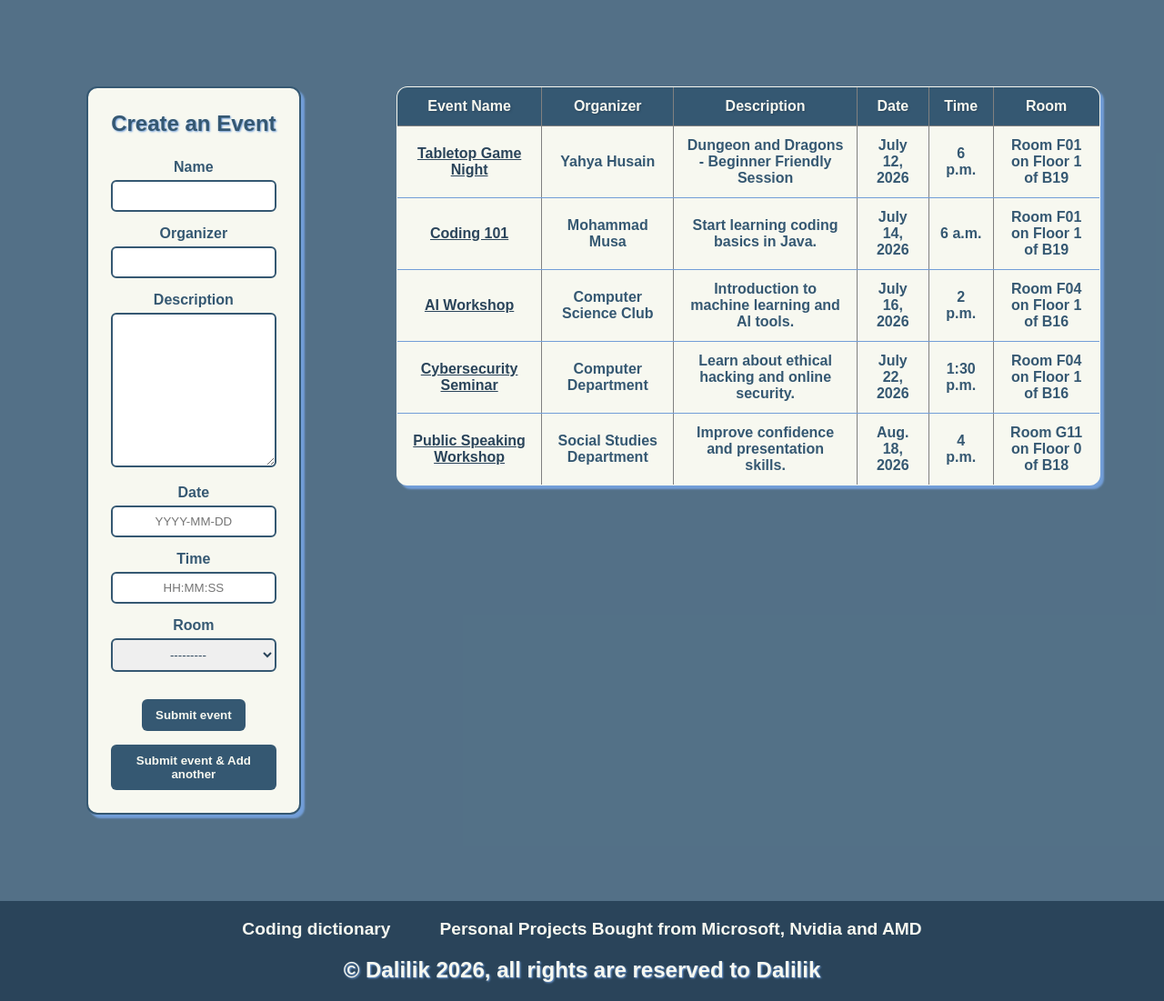
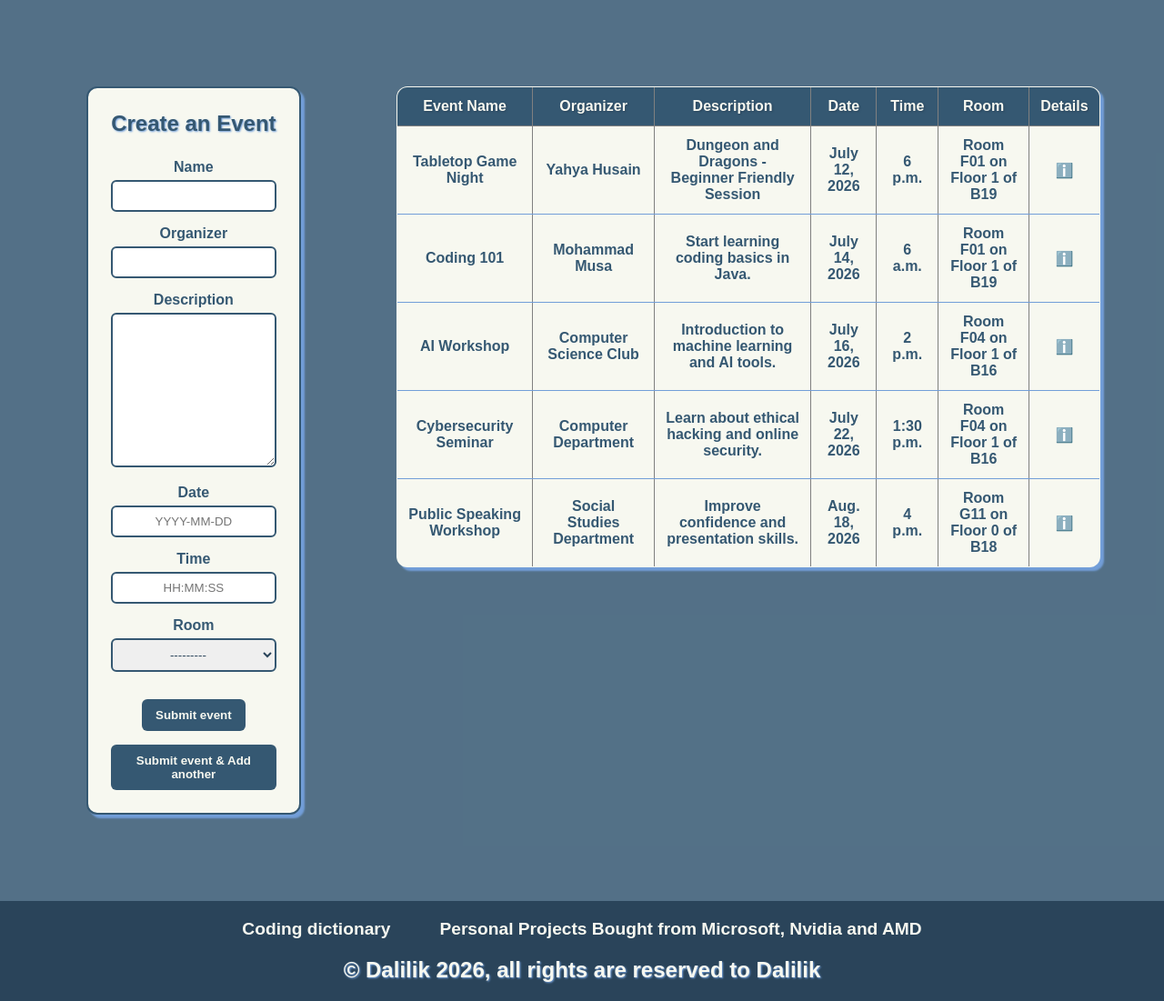
Before and after one commit to CatFlab/Internet-Programming, a Django app: page /Event.html in a window 1280 px wide. Shown: the part 87-1188 px from the top of the page at 91% size. Run offline with Django 5.2, Linux system fonts and the light colour scheme; data comes from the database, SQL or seed files in the repository.

Commit message:
changed the href from the name to an icon and added a new column for it, slight changes to CSS

```diff
--- a/pages2/templates/Event/Event.html
+++ b/pages2/templates/Event/Event.html
@@ -25,21 +25,24 @@
 				        <th>Date</th>
                         <th>Time</th>
 				        <th>Room</th>
+                        <th>Details</th>
 			        </tr>
 		        </thead>
                 <tbody>
                 {% for event in events %}
                     <tr>
-                        <td>
-                            <a href="{% url 'event_detail' event.id %}" class="event-name">
-                                {{ event.name }}
-                            </a>
-                        </td>
+                        <td>{{ event.name }}</td>
                         <td>{{ event.organizer }}</td>
                         <td>{{ event.description }}</td>
                         <td>{{ event.date }}</td>
                         <td>{{ event.time }}</td>
                         <td>{{ event.room }}</td>
+                        <td>
+                            <a href="{% url 'event_detail' event.id %}" class="event-name">
+                                ℹ️
+                            </a>
+
+                        </td>
                     </tr>
                 {% endfor %}
                 </tbody>
--- a/pages2/templates/static/css/stylesheet.css
+++ b/pages2/templates/static/css/stylesheet.css
@@ -404,10 +404,15 @@ footer
 .event-detail-page
 {
     display:flex;
+    padding:50px;
+    align-items:center;
     justify-content:center;
-    align-items:center;
-    background-color:#5b7890;
-    padding:50px;
+    min-height: 100vh;
+    background-size: cover;
+    background-position: center;
+    background-repeat: no-repeat;
+    background-image: url("../images/Login Background.png");
+
 }
 
 .event-detail-card
@@ -468,11 +473,5 @@ footer
 }
 .event-name
 {
-    color: #2a445a;
-    font-weight: bolder;
+    text-decoration: none;
 }
-
-.event-name:hover
-{
-    color: #729ed8;
-}
```
